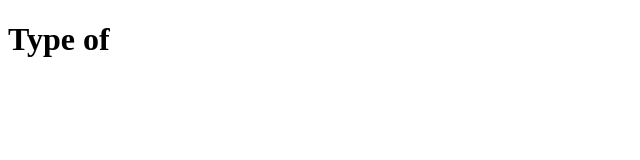
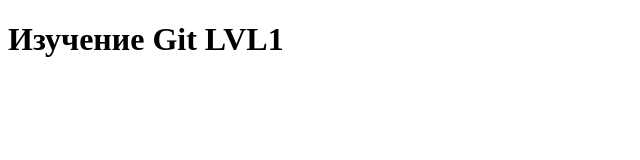
Before and after one commit to aabor73/module_1, a plain HTML site: page index.html in a window 1280 px wide. Shown: the whole page, without its empty margins (0-640 px from the left). Drawn offline with Linux system fonts and the light colour scheme.

Commit message:
Обновили index.html

```diff
--- a/index.html
+++ b/index.html
@@ -3,10 +3,10 @@
 <head>
     <meta charset="UTF-8">
     <meta name="viewport" content="width=device-width, initial-scale=1.0">
-    <title>Javascript— Lesson_02</title>
+    <title>Javascript — Git-lesson</title>
     <script src="./scripts.js" defer></script>
 </head>
 <body>
-    <h1>Type of</h1>
+    <h1>Изучение Git LVL1</h1>
 </body>
 </html>
```
